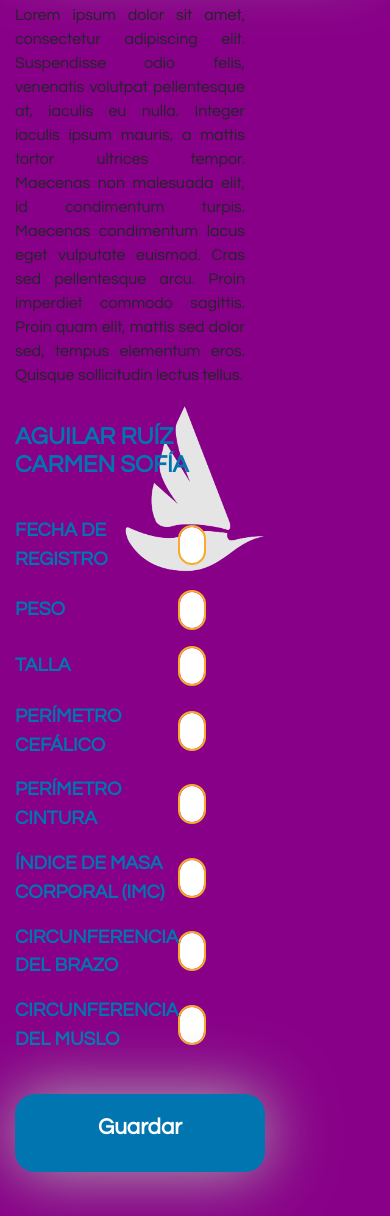
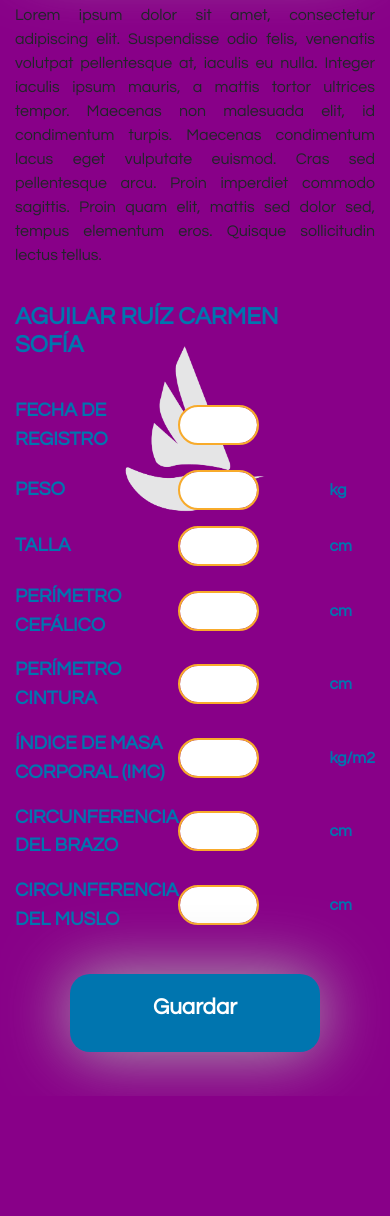
Before and after one commit to Vincetroid/LayoutPracticeHtml, a plain HTML site: page bioimpedance-anthropometry.html in a window 390 px wide. Shown: the part 242-1458 px from the top of the page. After the commit the page ends 1338 px from the top, so only its background shows below. Drawn offline with Linux system fonts and the light colour scheme.

Commit message:
Disenio responsivo basico en bioimpedance and anthropometry

```diff
--- a/bioimpedance-anthropometry.html
+++ b/bioimpedance-anthropometry.html
@@ -28,7 +28,7 @@
 
     <div class="row">
 
-        <div class="col-sm-12 col-lg-12 custom-vertical-padding">
+        <div class="col-12 col-sm-12 col-md-12 col-lg-12 custom-vertical-padding">
             <center>
                 <button class="btn my-2 my-sm-0 custom-btn-identify-signed-in" type="submit">
                     <span>
@@ -42,14 +42,14 @@
         <div class="col-0 col-sm-1 col-md-1 col-lg-1">
             <!-- Empty -->
         </div>
-        <div class="col-8 col-sm-8 col-md-8 col-lg-10">
+        <div class="col-12 col-sm-10 col-md-10 col-lg-10">
             <section class="instructions vertical-margin-bottom">
                 <p class="instructions-paragraph regular-font">
                     Lorem ipsum dolor sit amet, consectetur adipiscing elit. Suspendisse odio felis, venenatis volutpat pellentesque at, iaculis eu nulla. Integer iaculis ipsum mauris, a mattis tortor ultrices tempor. Maecenas non malesuada elit, id condimentum turpis. Maecenas condimentum lacus eget vulputate euismod. Cras sed pellentesque arcu. Proin imperdiet commodo sagittis. Proin quam elit, mattis sed dolor sed, tempus elementum eros. Quisque sollicitudin lectus tellus.
                 </p>
             </section>
         </div>
-        <div class="col-2 col-sm-1 col-md-1 col-lg-1">
+        <div class="col-0 col-sm-1 col-md-1 col-lg-1">
             <!-- Empty -->
         </div>
 
@@ -58,43 +58,21 @@
         <div class="col-0 col-sm-1 col-md-1 col-lg-1">
             <!-- Empty -->
         </div>
-        <div class="col-8 col-sm-8 col-md-8 col-lg-5">
+        <div class="col-10 col-sm-7 col-md-6 col-lg-5">
             <h2 class="text-royal-blue bold-font custom-full-name-big vertical-margin-bottom">AGUILAR RUÍZ CARMEN SOFÍA</h2>
         </div>
-        <div class="col-8 col-sm-8 col-md-8 col-lg-5">
+        <div class="col-2 col-sm-3 col-md-4 col-lg-5">
             <!-- Empty -->
         </div>
-        <div class="col-2 col-sm-1 col-md-1 col-lg-1">
+        <div class="col-0 col-sm-1 col-md-1 col-lg-1">
             <!-- Empty -->
         </div>
-
-
-
-        <!-- <div class="col-0 col-sm-1 col-md-1 col-lg-1">
-        </div>
-        <div class="col-8 col-sm-8 col-md-8 col-lg-3">
-            <section class="person">
-                <span class="person-basic-data">
-                    <h2 class="text-royal-blue bold-font custom-full-name">FECHA DE REGISTRO</h2>
-                </span>
-            </section>
-        </div>
-        <div class="col-8 col-sm-8 col-md-8 col-lg-4">
-            <div class="form-group">
-                <input type="text" class="form-control" id="dateSignUp">
-            </div>
-        </div>
-        <div class="col-8 col-sm-8 col-md-8 col-lg-3">
-
-        </div>
-        <div class="col-2 col-sm-1 col-md-1 col-lg-1">
-        </div> -->
 
 
         <div class="col-0 col-sm-1 col-md-1 col-lg-1">
             <!-- Empty -->
         </div>
-        <div class="col-8 col-sm-8 col-md-8 col-lg-10">
+        <div class="col-12 col-sm-10 col-md-10 col-lg-10">
             <div class="table-responsive custom-table-form">
                 <table class="table table-bordered">
                     <tbody>
@@ -215,14 +193,14 @@
         <div class="col-0 col-sm-1 col-md-1 col-lg-1">
             <!-- Empty -->
         </div>
-        <div class="col-8 col-sm-8 col-md-10 col-lg-10 vertical-margin-bottom">
+        <div class="col-12 col-sm-10 col-md-10 col-lg-10 vertical-margin-bottom">
             <center>
                 <button class="btn my-2 my-sm-0 custom-btn-save" type="submit">
                     <h2 class="text-white bold-font custom-btn-save-text">Guardar</h2>
                 </button>
             </center>
         </div>
-        <div class="col-2 col-sm-1 col-md-1 col-lg-1">
+        <div class="col-0 col-sm-1 col-md-1 col-lg-1">
             <!-- Empty -->
         </div>
 
```
